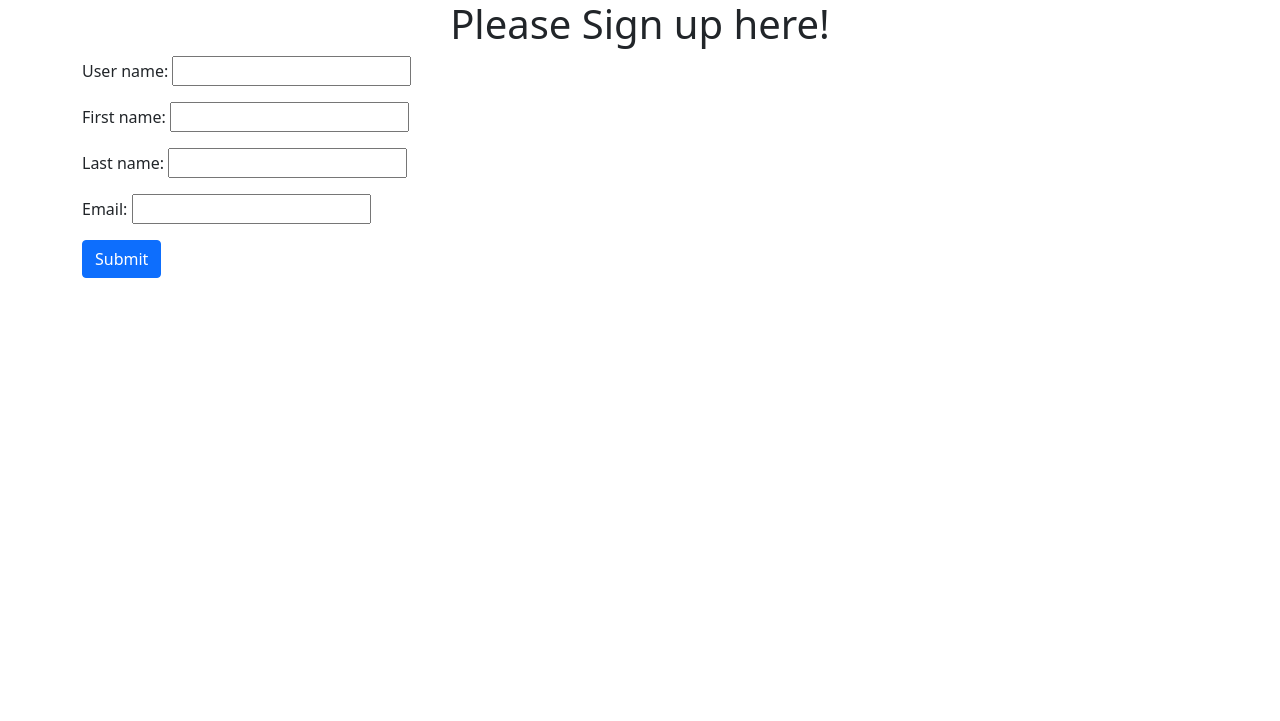
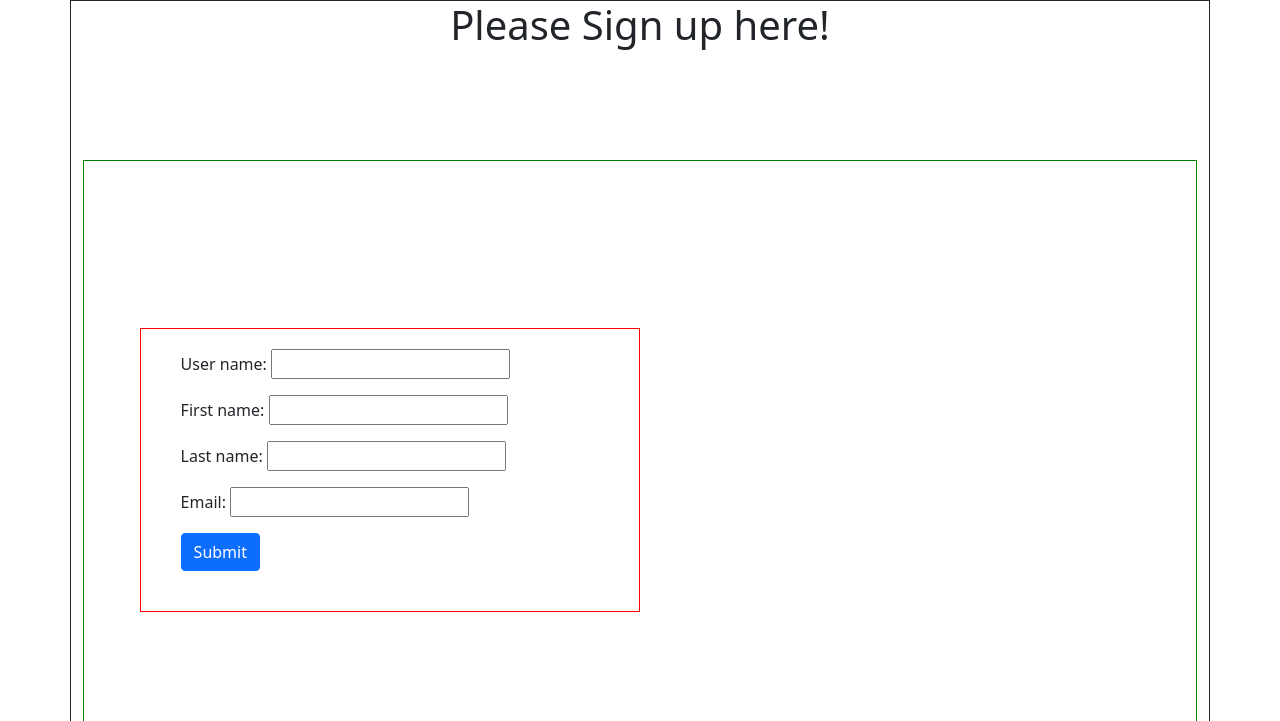
Before and after one commit to crogar/MyPassVault, a Django app: page /signup in a window 1280 px wide. Shown: the top 721 px of the page. Before the commit the page ends 278 px from the top, so only its background shows below. Run offline with Django 3.2, Linux system fonts and the light colour scheme.

```diff
--- a/mydb/forms.py
+++ b/mydb/forms.py
@@ -29,14 +29,16 @@ class NewUserForm(forms.ModelForm):
         model = User
         fields = '__all__'
 
-    def clean_user(self):
-        _user = self.cleaned_data['user_name']
+    def clean(self):
+        all_clean_data = super().clean()
+        _user = all_clean_data['user_name']
+
         # Check to see if any users already exist with this email as a username.
         try:
             match = User.objects.get(user_name=_user)
+            if str(match) == str(_user):
+                print('User Already Exist')
+                raise forms.ValidationError('This Username is already in use.')
         except User.DoesNotExist:
             # Unable to find a user, this is fine
-            return _user
-
-        # A user was found with this as a username, raise an error.
-        raise forms.ValidationError('This Username is already in use.')
+            pass
--- a/mydb/views.py
+++ b/mydb/views.py
@@ -51,5 +51,5 @@ def sign_up(request):
             form.save(commit=True)
             return users_(request)
         else:
-            raise forms.forms.ValidationError("Something Went Wrong, please try again!")
+            print("Something went wrong!")
     return render(request, 'mydb/signup.html', {'form': form})
--- /dev/null
+++ b/static/css/sign_up_style.css
@@ -0,0 +1,26 @@
+.container{
+    border: 1px solid
+
+}
+.container-shadow{
+    border: 1px green solid;
+    margin-top: 10%;
+    margin-bottom: 10%;
+    padding-bottom: 60%;
+}
+
+.myform{
+    border: 1px red solid;
+    padding: 20px 20px 40px 40px;
+    margin-left: 5%;
+    margin-top: 15%;
+    width: 45%;
+    float: left;
+}
+
+#container-small{
+    border: 1px solid;
+    margin-top: 10%;
+    margin-left: 5%;
+    float: left
+}
--- a/templates/mydb/signup.html
+++ b/templates/mydb/signup.html
@@ -1,18 +1,29 @@
 <!DOCTYPE html>
+{%load static%}
 <html lang="en">
 <head>
     <meta charset="UTF-8">
     <title>User site</title>
     <link href="https://cdn.jsdelivr.net/npm/bootstrap@5.0.0-beta1/dist/css/bootstrap.min.css" rel="stylesheet" integrity="sha384-giJF6kkoqNQ00vy+HMDP7azOuL0xtbfIcaT9wjKHr8RbDVddVHyTfAAsrekwKmP1" crossorigin="anonymous">
+    <link rel="stylesheet" href="{% static "css/sign_up_style.css" %}">
 </head>
 <body>
     <div class="container">
         <h1 align="center">Please Sign up here!</h1>
-        <form method="post">
+        <div class="container-shadow">
+            <form class="myform" method="post">
             {{form.as_p}}
             {% csrf_token %}
             <input type="submit" class="btn btn-primary" value="Submit">
-        </form>
+
+            </form>
+
+            <div id="container-small">
+                  <img src="https://www.google.com/url?sa=i&url=https%3A%2F%2Fwww.pexels.com%2Fsearch%2Fworld%2F&psig=AOvVaw2AE0f8NWc8UKrDHQ5iD5GY&ust=1609178323276000&source=images&cd=vfe&ved=0CAIQjRxqFwoTCIDLlcLe7u0CFQAAAAAdAAAAABAD" style="width:500px;height:600px;">
+            </div>
+
+
+        </div>
     </div>
 </body>
 </html>
```
Also changed, not shown: db.sqlite3.
